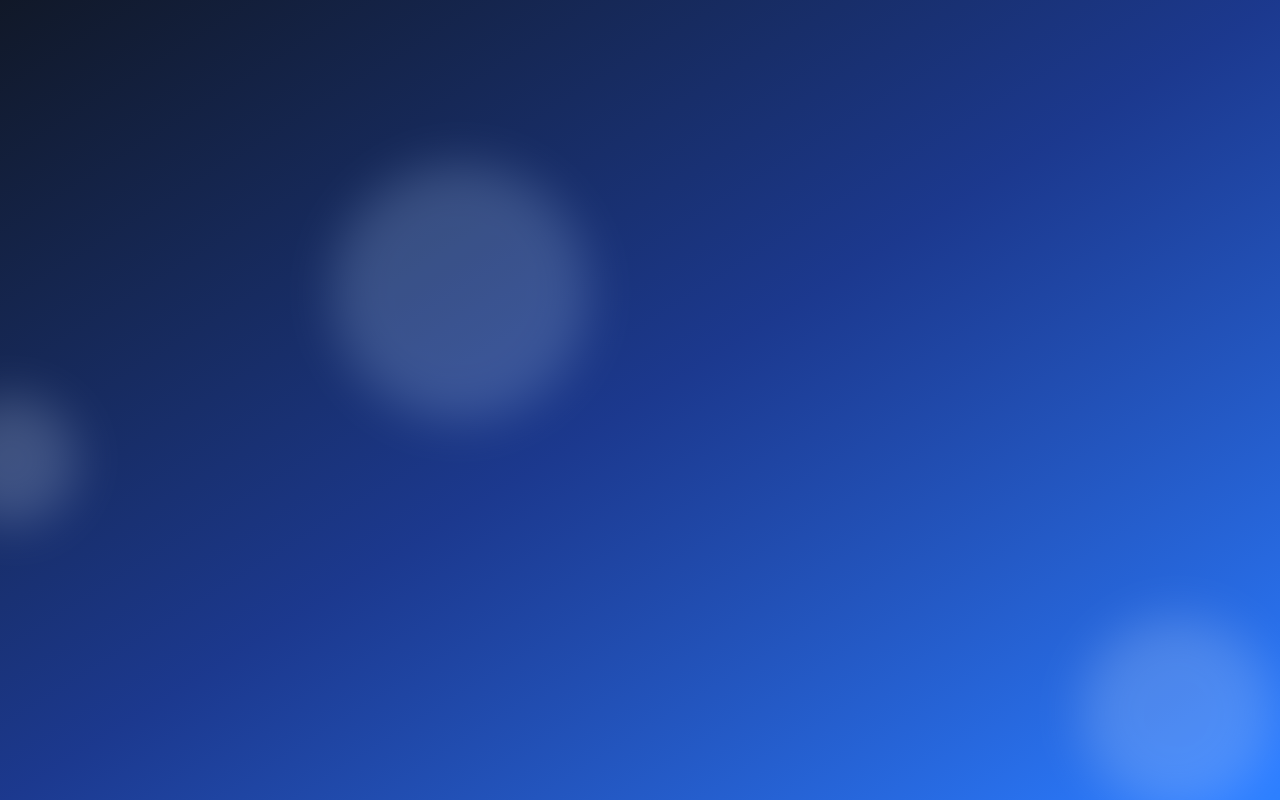
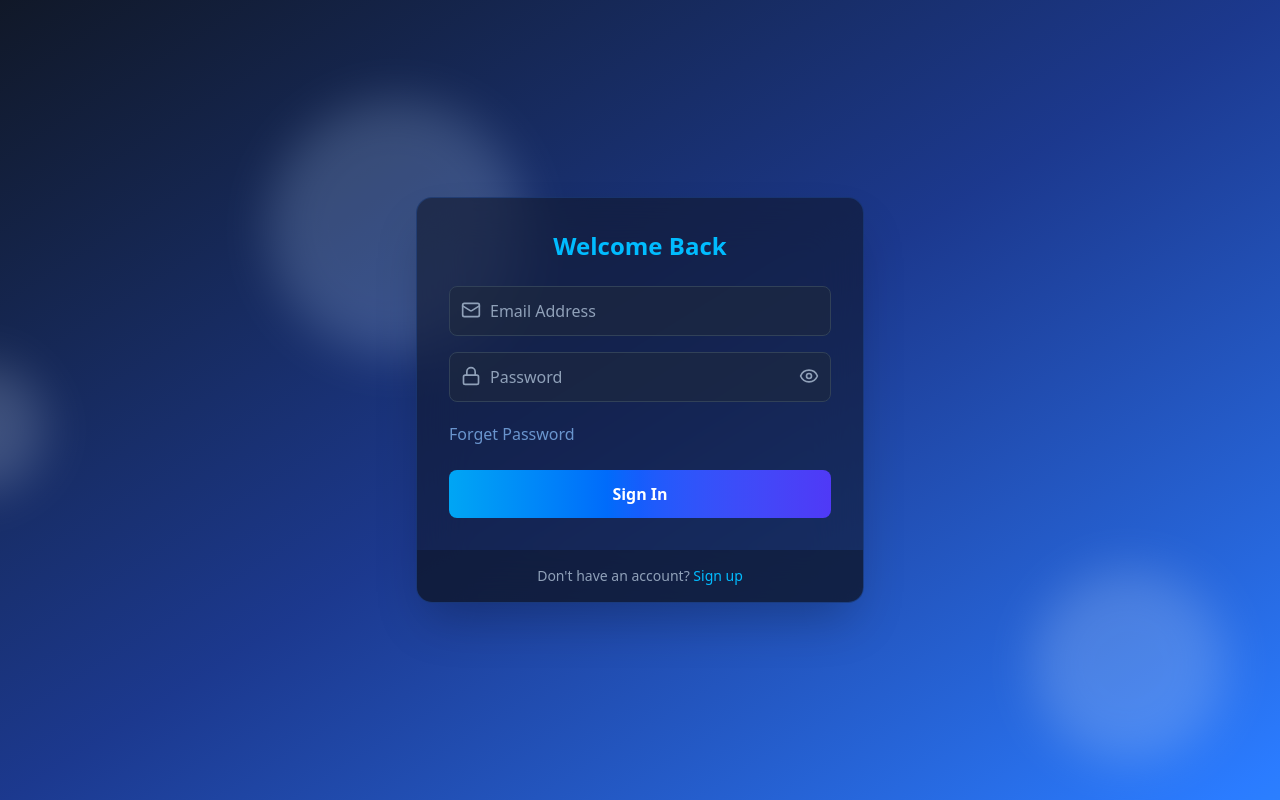
Before and after one commit to theshanGeeth123/MERN-auth-system, a React app in the folder frontend/: page /login in a window 1280 px wide. Built offline with nearby package versions, Linux system fonts and the light colour scheme; the HTML template or start-up script is replaced by a standard one.

Commit message:
Login UI completed

```diff
--- a/frontend/src/App.jsx
+++ b/frontend/src/App.jsx
@@ -1,7 +1,7 @@
 import FloatingShape from './Components/FloatingShape.jsx';
 import {Routes, Route} from 'react-router-dom';
 import SignUpPage from './Pages/SignUp/SignUpPage.jsx';
-import LoginPage from './Pages/LoginPage.jsx';
+import LoginPage from './Pages/SignUp/Login/LoginPage.jsx';
 
 
 function App() {
--- a/frontend/src/Pages/LoginPage.jsx
+++ /dev/null
@@ -1,11 +0,0 @@
-import React from 'react'
-
-function LoginPage() {
-  return (
-    <div>
-
-    </div>
-  )
-}
-
-export default LoginPage
--- /dev/null
+++ b/frontend/src/Pages/SignUp/Login/LoginPage.jsx
@@ -0,0 +1,102 @@
+import React, { useState } from "react";
+import { motion as Motion } from "framer-motion";
+import { Eye, EyeOff, Mail, Lock } from "lucide-react";
+import { useNavigate } from "react-router-dom";
+
+function SignUpPage() {
+
+  const navigate = useNavigate();
+
+  const [showPassword, setShowPassword] = useState(false);
+
+  return (
+    <Motion.div
+      initial={{ opacity: 0, y: 20 }}
+      animate={{ opacity: 1, y: 0 }}
+      transition={{ duration: 0.5, ease: "easeOut" }}
+      className="max-w-md w-full bg-slate-900/60 backdrop-blur-xl rounded-2xl shadow-2xl overflow-hidden border border-blue-500/20"
+    >
+      <div className="p-8">
+        <h2 className="text-center text-2xl font-bold text-sky-400 mb-6">
+          Welcome Back
+        </h2>
+
+        {/* Form */}
+        <div className="space-y-4">
+
+
+          {/* Email */}
+          <div className="relative">
+            <Mail className="absolute left-3 top-3.5 text-slate-400 w-5 h-5" />
+            <input
+              required
+              type="email"
+              placeholder="Email Address"
+              className="w-full pl-10 pr-4 py-3 rounded-lg
+                            bg-slate-800/60 border border-slate-700
+                            text-white placeholder-slate-400
+                            focus:outline-none focus:ring-2 focus:ring-sky-500 focus:border-sky-500
+                            transition"
+
+            />
+          </div>
+
+          {/* Password */}
+          <div className="relative">
+            <Lock className="absolute left-3 top-3.5 text-slate-400 w-5 h-5" />
+            <input
+              required
+              type={showPassword ? "text" : "password"}
+              placeholder="Password"
+              className="w-full pl-10 pr-4 py-3 rounded-lg
+                            bg-slate-800/60 border border-slate-700
+                            text-white placeholder-slate-400
+                            focus:outline-none focus:ring-2 focus:ring-sky-500 focus:border-sky-500
+                            transition"
+
+            />
+
+            <button
+              type="button"
+              onClick={() => setShowPassword(!showPassword)}
+              className="absolute right-3 top-3.5 text-slate-400 hover:text-sky-200 transition"
+            >
+              {showPassword ? (
+                <EyeOff className="w-5 h-5" />
+              ) : (
+                <Eye className="w-5 h-5" />
+              )}
+            </button>
+          </div>
+        </div>
+
+
+        <div>
+          <button className="text-blue-300/70 cursor-pointer pt-5">Forget Password</button>
+        </div>
+
+        <button
+          className="mt-6 w-full py-3 rounded-lg
+                    bg-gradient-to-r from-sky-500 via-blue-600 to-indigo-600
+                    text-white font-semibold
+                    hover:opacity-90 hover:shadow-lg hover:shadow-blue-500/30
+                    transition"
+
+
+        >
+          Sign In
+        </button>
+      </div>
+
+
+      <div className="bg-slate-900/50 text-center py-4 text-sm text-slate-400">
+        Don't have an account?{" "}
+        <span onClick={() => { navigate("/signup") }} className="text-sky-400 cursor-pointer hover:underline">
+          Sign up
+        </span>
+      </div>
+    </Motion.div>
+  );
+}
+
+export default SignUpPage;
--- a/frontend/src/Pages/SignUp/PasswordStatus.jsx
+++ b/frontend/src/Pages/SignUp/PasswordStatus.jsx
@@ -1,4 +1,5 @@
 import { useMemo } from "react";
+import { Check, X } from "lucide-react";
 
 const PasswordStatus = ({ checks, password, score }) => {
 
@@ -48,28 +49,65 @@ const PasswordStatus = ({ checks, password, score }) => {
 
             )}
 
-            <ul className="text-xs text-slate-400 space-y-1">
-                <li className={checks.minLen ? "text-emerald-400" : "text-slate-400"}>
-                    {checks.minLen ? "✔" : "✖"} At least 6 characters
+            <ul className="text-xs space-y-1">
+                <li className="flex items-center gap-2">
+                    {checks.minLen ? (
+                        <Check className="w-4 h-4 text-emerald-400" />
+                    ) : (
+                        <X className="w-4 h-4 text-slate-400" />
+                    )}
+                    <span className={checks.minLen ? "text-emerald-400" : "text-slate-400"}>
+                        At least 6 characters
+                    </span>
                 </li>
 
-                <li className={checks.upper ? "text-emerald-400" : "text-slate-400"}>
-                    {checks.upper ? "✔" : "✖"} Contains uppercase letter
+                <li className="flex items-center gap-2">
+                    {checks.upper ? (
+                        <Check className="w-4 h-4 text-emerald-400" />
+                    ) : (
+                        <X className="w-4 h-4 text-slate-400" />
+                    )}
+                    <span className={checks.upper ? "text-emerald-400" : "text-slate-400"}>
+                        Contains uppercase letter
+                    </span>
                 </li>
 
-                <li className={checks.lower ? "text-emerald-400" : "text-slate-400"}>
-                    {checks.lower ? "✔" : "✖"} Contains lowercase letter
+                <li className="flex items-center gap-2">
+                    {checks.lower ? (
+                        <Check className="w-4 h-4 text-emerald-400" />
+                    ) : (
+                        <X className="w-4 h-4 text-slate-400" />
+                    )}
+                    <span className={checks.lower ? "text-emerald-400" : "text-slate-400"}>
+                        Contains lowercase letter
+                    </span>
                 </li>
 
-                <li className={checks.number ? "text-emerald-400" : "text-slate-400"}>
-                    {checks.number ? "✔" : "✖"} Contains a number
+                <li className="flex items-center gap-2">
+                    {checks.number ? (
+                        <Check className="w-4 h-4 text-emerald-400" />
+                    ) : (
+                        <X className="w-4 h-4 text-slate-400" />
+                    )}
+                    <span className={checks.number ? "text-emerald-400" : "text-slate-400"}>
+                        Contains a number
+                    </span>
                 </li>
 
-                <li className={checks.special ? "text-emerald-400" : "text-slate-400"}>
-                    {checks.special ? "✔" : "✖"} Contains special character
+                <li className="flex items-center gap-2">
+                    {checks.special ? (
+                        <Check className="w-4 h-4 text-emerald-400" />
+                    ) : (
+                        <X className="w-4 h-4 text-slate-400" />
+                    )}
+                    <span className={checks.special ? "text-emerald-400" : "text-slate-400"}>
+                        Contains special character
+                    </span>
                 </li>
+            </ul>
 
-            </ul>
+
+
         </div>
     )
 }
--- a/frontend/src/Pages/SignUp/SignUpPage.jsx
+++ b/frontend/src/Pages/SignUp/SignUpPage.jsx
@@ -3,8 +3,11 @@ import { motion as Motion } from "framer-motion";
 import { User, Mail, Lock } from "lucide-react";
 import PasswordSection from "./PasswordSection";
 import PasswordStatus from "./PasswordStatus";
+import { useNavigate } from "react-router-dom";
 
 function SignUpPage() {
+
+    const navigate = useNavigate();
 
     const [name, setName] = useState("");
     const [email, setEmail] = useState("");
@@ -49,6 +52,7 @@ function SignUpPage() {
                     <div className="relative">
                         <User className="absolute left-3 top-3.5 text-slate-400 w-5 h-5" />
                         <input
+                            required
                             type="text"
                             placeholder="Full Name"
                             className="w-full pl-10 pr-4 py-3 rounded-lg
@@ -66,6 +70,7 @@ function SignUpPage() {
                     <div className="relative">
                         <Mail className="absolute left-3 top-3.5 text-slate-400 w-5 h-5" />
                         <input
+                            required
                             type="email"
                             placeholder="Email Address"
                             className="w-full pl-10 pr-4 py-3 rounded-lg
@@ -105,7 +110,7 @@ function SignUpPage() {
 
             <div className="bg-slate-900/50 text-center py-4 text-sm text-slate-400">
                 Already have an account?{" "}
-                <span className="text-sky-400 cursor-pointer hover:underline">
+                <span onClick={()=>{navigate("/login")}} className="text-sky-400 cursor-pointer hover:underline">
                     Log in
                 </span>
             </div>
```
